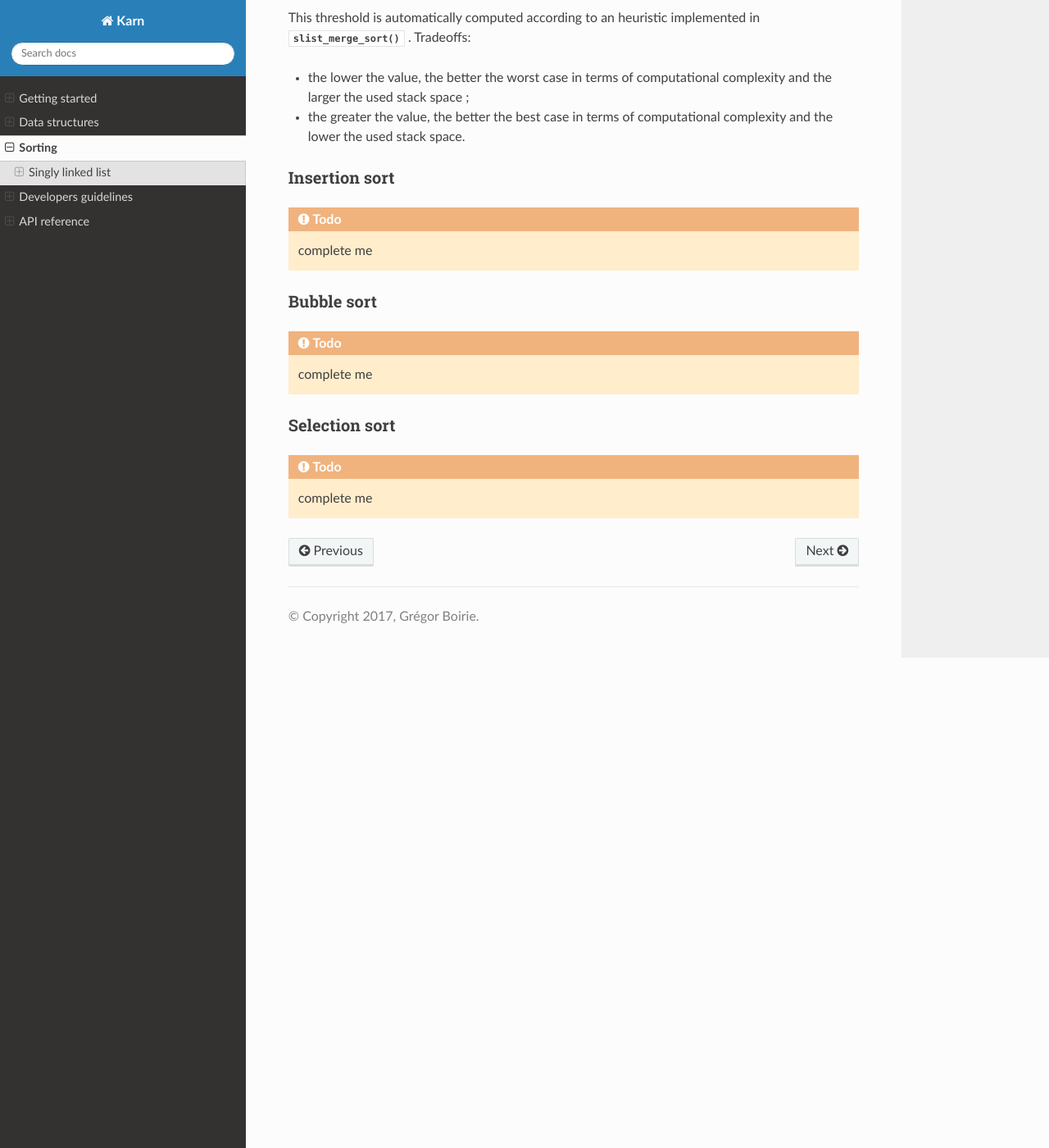
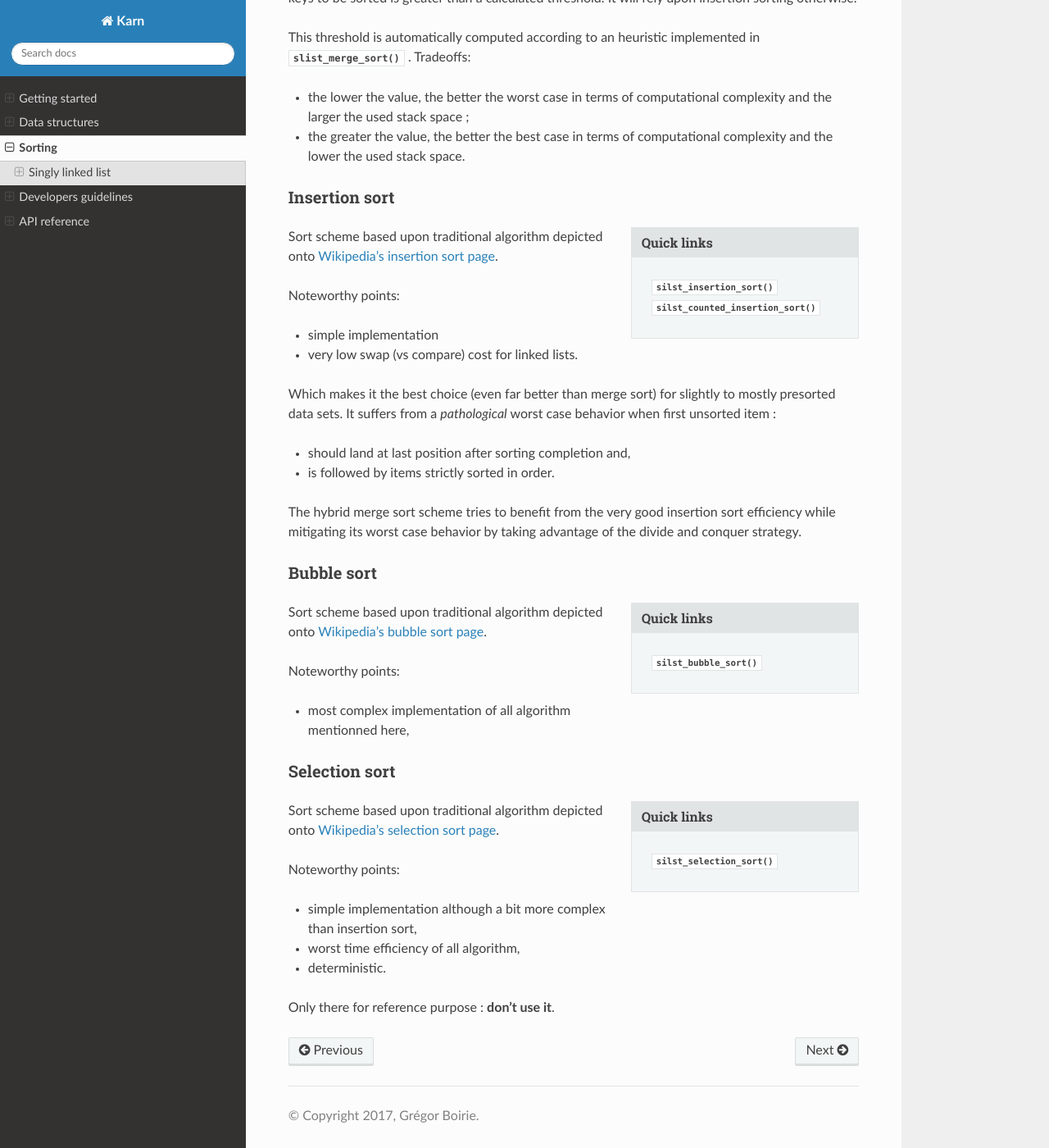
Before and after one commit to grgbr/karn, a Sphinx documentation site: the page built from doc/sorting.rst, in a window 1280 px wide and 1400 px high, scrolled down 1174 px. Shown: the whole window at 82% size. Built offline with Sphinx 7.4.7 and the Read the Docs theme 2.0.0, drawn with Linux system fonts in a browser that asks for light colours; some of the changed text lies outside the part shown.

Commit message:
enhance sorting schemes doc

```diff
--- a/doc/sorting.rst
+++ b/doc/sorting.rst
@@ -48,6 +48,12 @@ Singly linked list
 Hybrid merge sort
 =================
 
+.. sidebar:: Quick links
+
+    :c:func:`slist_merge_sort()`
+    :c:func:`slist_hybrid_merge_sort()`
+    :c:func:`slist_merge_presort()`
+
 Merge sorting implementation is based on an original idea attributed to
 Jon McCarthy and described
 `here <http://richardhartersworld.com/cri/2007/schoen.html>`_.
@@ -74,18 +80,62 @@ in :c:func:`slist_merge_sort()` . Tradeoffs:
 Insertion sort
 ==============
 
-.. todo:: complete me
+.. sidebar:: Quick links
+
+    :c:func:`silst_insertion_sort()`
+    :c:func:`silst_counted_insertion_sort()`
+
+Sort scheme based upon traditional algorithm depicted onto `Wikipedia's
+insertion sort page <https://en.wikipedia.org/wiki/Insertion_sort>`_.
+
+Noteworthy points:
+
+- simple implementation
+- very low swap (vs compare) cost for linked lists.
+
+Which makes it the best choice (even far better than merge sort) for slightly
+to mostly presorted data sets. It suffers from a *pathological* worst case
+behavior when first unsorted item :
+
+- should land at last position after sorting completion and,
+- is followed by items strictly sorted in order.
+
+The hybrid merge sort scheme tries to benefit from the very good insertion sort
+efficiency while mitigating its worst case behavior by taking advantage of the
+divide and conquer strategy.
 
 .. _sort-bubble:
 
 Bubble sort
 ==============
 
-.. todo:: complete me
+.. sidebar:: Quick links
+
+    :c:func:`silst_bubble_sort()`
+
+Sort scheme based upon traditional algorithm depicted onto `Wikipedia's
+bubble sort page <https://en.wikipedia.org/wiki/Bubble_sort>`_.
+
+Noteworthy points:
+
+- most complex implementation of all algorithm mentionned here,
 
 .. _sort-select:
 
 Selection sort
 ==============
 
-.. todo:: complete me
+.. sidebar:: Quick links
+
+    :c:func:`silst_selection_sort()`
+
+Sort scheme based upon traditional algorithm depicted onto `Wikipedia's
+selection sort page <https://en.wikipedia.org/wiki/Selection_sort>`_.
+
+Noteworthy points:
+
+- simple implementation although a bit more complex than insertion sort,
+- worst time efficiency of all algorithm,
+- deterministic.
+
+Only there for reference purpose : **don't use it**.
```
Also changed, not shown: doc/data_struct.rst (+0 -7 lines).
